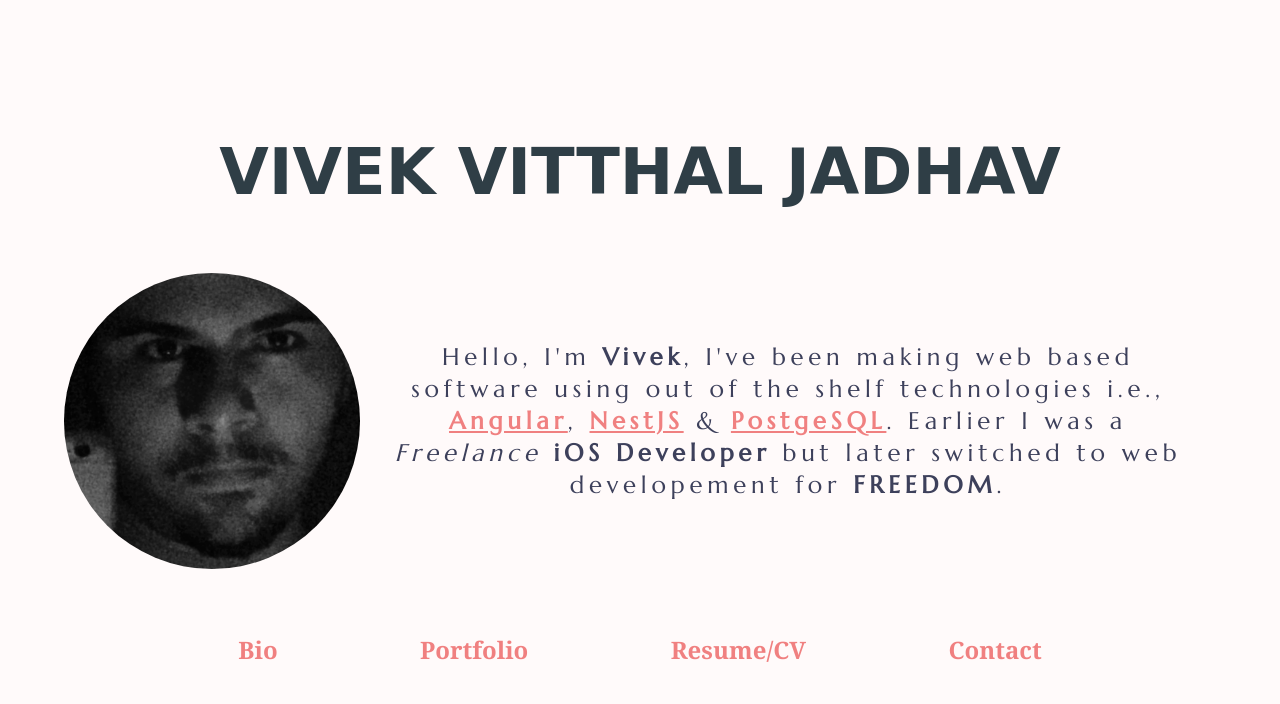
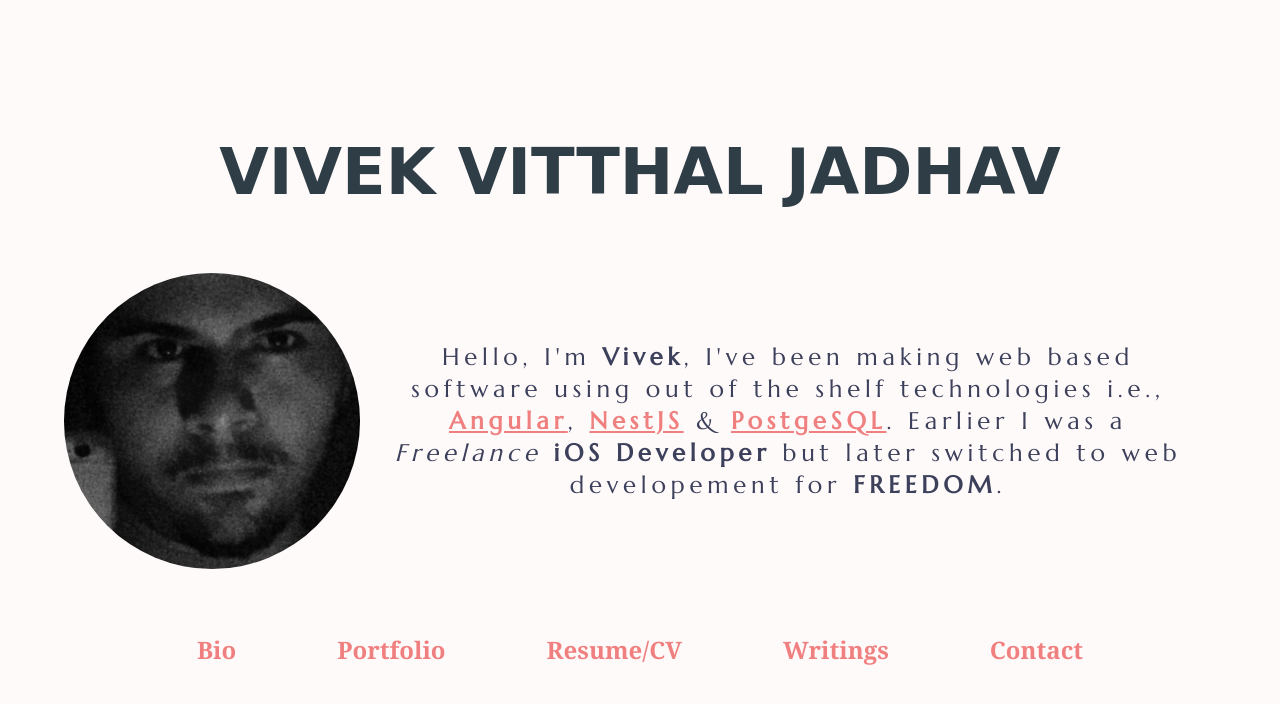
Before and after one commit to VickiiHub/vickiihub.github.io, a plain HTML site: page index.html in a window 1280 px wide. Drawn offline with Linux system fonts and the light colour scheme; a web font is replaced by a local one.

Commit message:
Update index.html
Add new link 'Writings' to index.html

```diff
--- a/index.html
+++ b/index.html
@@ -28,6 +28,7 @@
             <a href="./src/bio.html"><h2>Bio</h2></a>
             <a href="./src/portfolio.html"><h2>Portfolio</h2></a>
             <a href="./src/resume-cv.html"><h2>Resume/CV</h2></a>
+            <a href="./src/resume-cv.html"><h2>Writings</h2></a>
             <a href="./src/contact.html"><h2>Contact</h2></a>
         </nav>
     </div>
```
